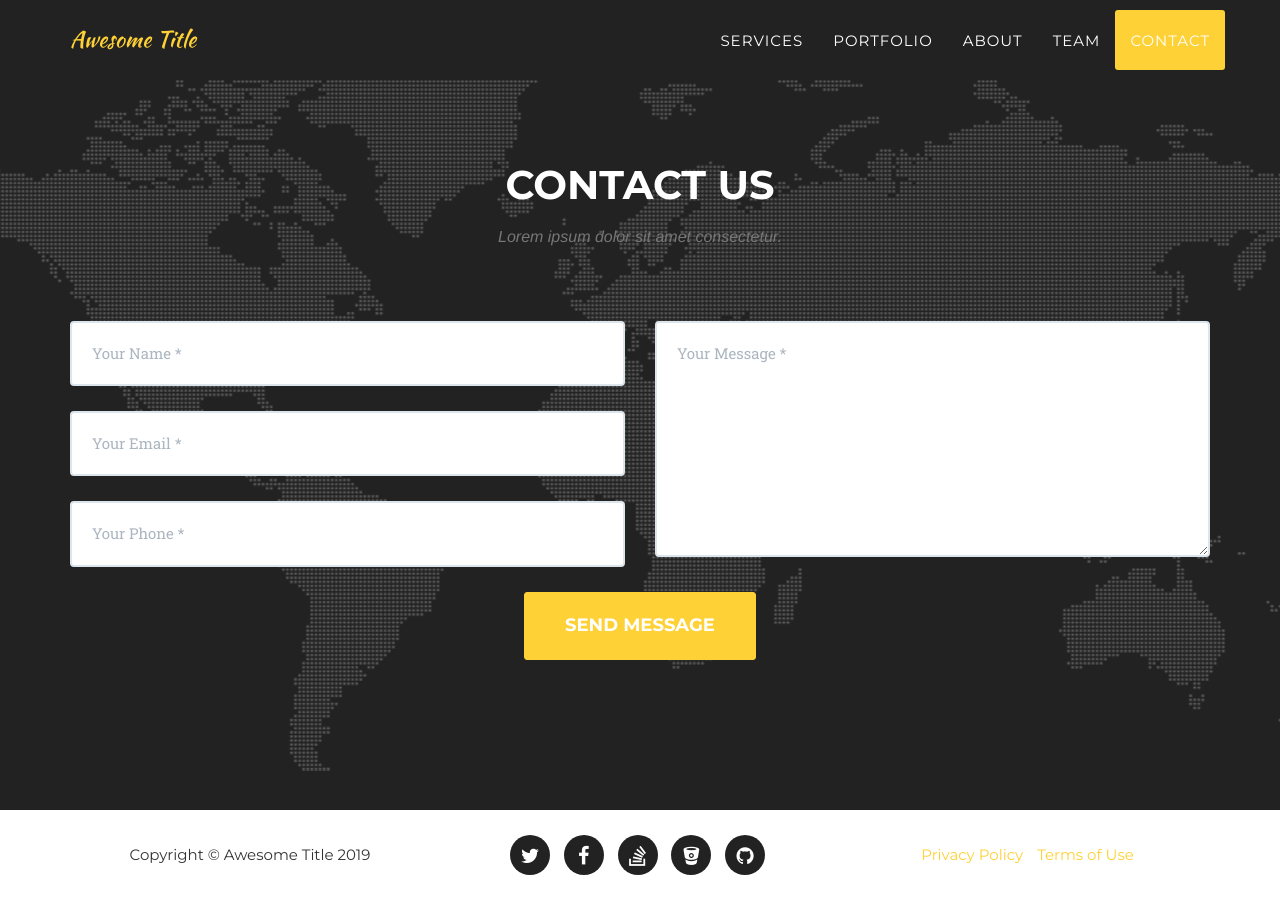
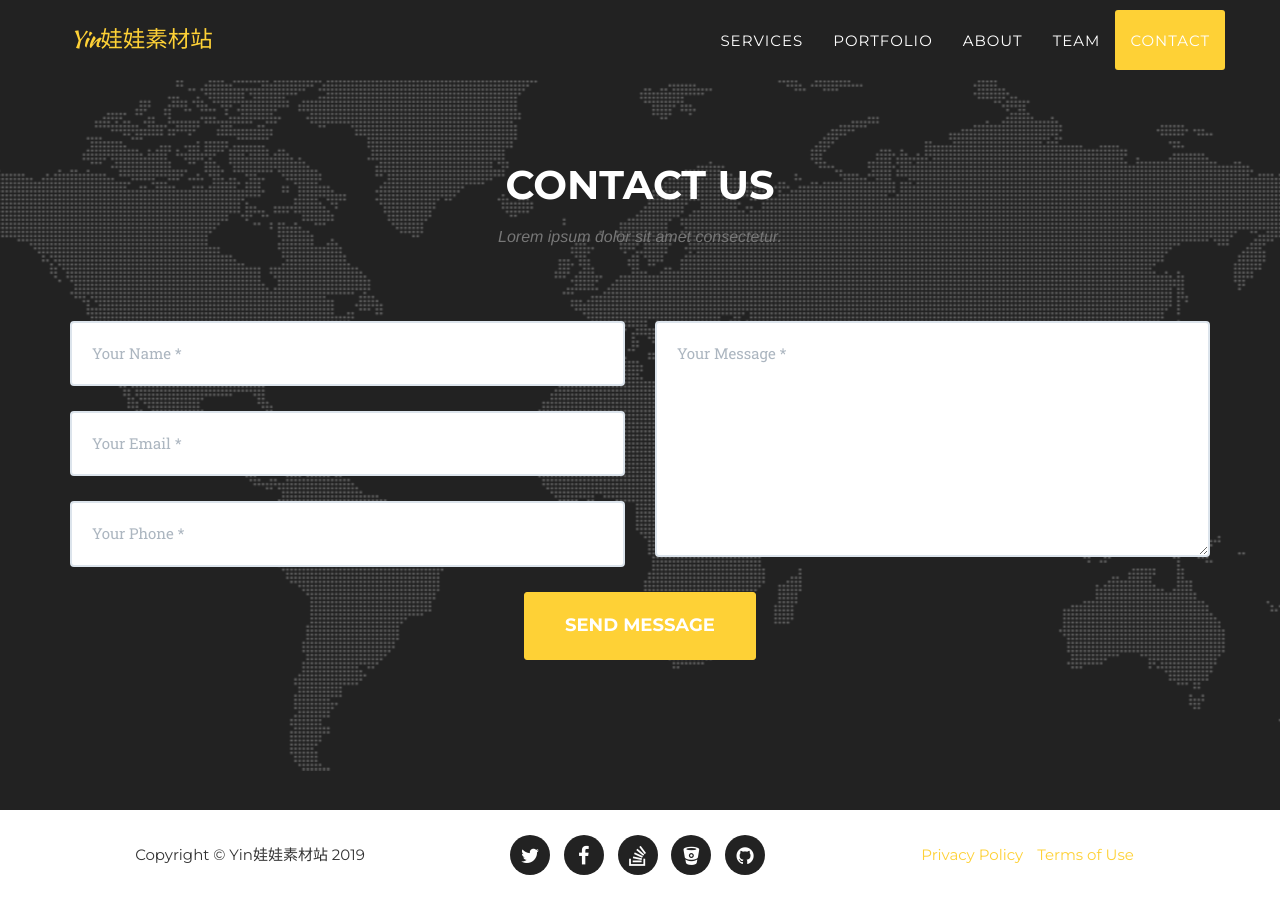
Before and after one commit to Yinwawa/yinwawa.github.io, a Jekyll site: the page built from index.html, in a window 1280 px wide and 900 px high, scrolled down 5636 px. Built offline with Jekyll 4.4.1, drawn with Linux system fonts in a browser that asks for light colours; some web fonts are replaced.

Commit message:
Update _config.yml

```diff
--- a/_config.yml
+++ b/_config.yml
@@ -2,7 +2,7 @@ url: https://y7kim.github.io
 baseurl: /agency-jekyll-theme/
 
 # Site settings
-title: Awesome Title
+title: Yin娃娃素材站
 email: your-email@domain.com
 description: "Write an awesome description for your new site here. You can edit this line in _config.yml. It will appear in your document head meta (for Google search results) and in your feed.xml site description."
 
```
